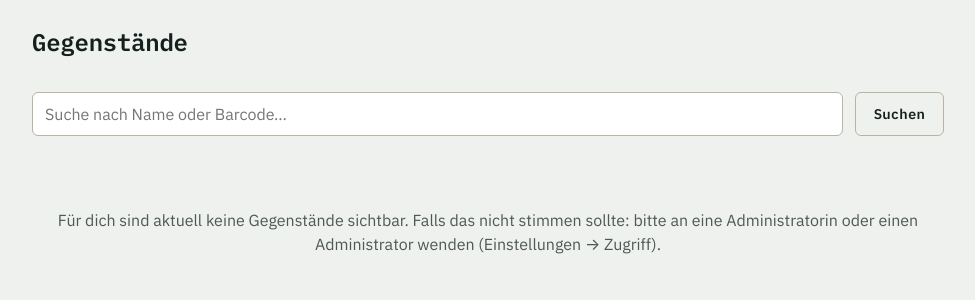
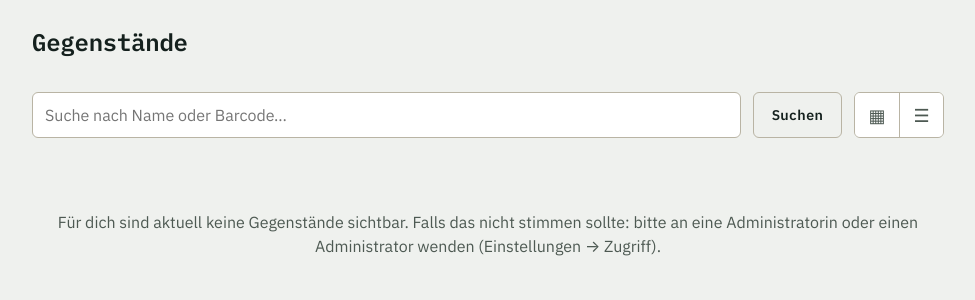
Before and after one commit to Woschj/scandy-lite, a FastAPI app: template app/templates/items/list.html in a window 1280 px wide. Shown: the part 60-360 px from the top of the page, without its empty margins (152-1127 px from the left). Run offline with FastAPI, Linux system fonts and the light colour scheme; the template is opened without the code that fills it, so the values that code supplies are empty.

Commit message:
add optional compact list view, improve barcode scan rotation tolerance
- Kamera-Scan: Html5Qrcode-Config um experimentalFeatures.
  useBarCodeDetectorIfSupported erweitert (nutzt native Browser-
  BarcodeDetector-API wo verfuegbar, robuster gegen Rotation/Winkel als
  der mitgelieferte JS-Decoder, sauberer Fallback sonst) + qrbox etwas
  quadratischer (250x200 statt 250x150). Wirkt vor allem auf Chromium/
  Android; Safari/iOS bleibt unveraendert (BarcodeDetector dort nicht
  verfuegbar).
- Neue optionale Listenansicht fuer Gegenstaende/Verbrauchsmaterial/
  Mitarbeiter (view-toggle.js, localStorage-basiert analog zu cart.js,
  Default bleibt Kachelansicht): kompakte Ein-Zeilen-Darstellung pro
  Eintrag, Sekundaerinfos ausgeblendet, Fokus auf Name/Barcode/Status +
  Aktionen. Service-Worker-Cache auf v2 erhoeht (neue Datei).

Verifiziert: pytest -v weiterhin 6/6 gruen (reine Frontend-Aenderung,
keine Routen-Logik betroffen).

```diff
--- a/app/static/css/app.css
+++ b/app/static/css/app.css
@@ -512,10 +512,79 @@ button, input, select {
   min-height: 44px;
 }
 
+/* Kachel-/Listenansicht-Umschalter, siehe app/static/js/view-toggle.js */
+.view-toggle {
+  display: flex;
+  border: 1px solid var(--line-strong);
+  border-radius: var(--radius);
+  overflow: hidden;
+  flex-shrink: 0;
+}
+.view-toggle-btn {
+  min-width: 44px;
+  min-height: 44px;
+  border: none;
+  background: #fff;
+  color: var(--ink-soft);
+  font-size: 1.125rem;
+  cursor: pointer;
+}
+.view-toggle-btn + .view-toggle-btn { border-left: 1px solid var(--line-strong); }
+.view-toggle-btn.active { background: var(--brand); color: #fff; }
+
 .item-grid {
   display: grid;
   grid-template-columns: repeat(auto-fill, minmax(260px, 1fr));
   gap: var(--space-4);
+}
+
+/* Kompakte Listenansicht: eine Spalte, deutlich weniger Platz pro Eintrag.
+   Sekundärinfos (Kategorie/Standort/Notizen, Zusatz-Chips, Bestands-
+   Stepper) werden bewusst ausgeblendet - Fokus auf Name/Barcode/Status +
+   Aktionen; Details bleiben über "Bearbeiten" weiterhin erreichbar. */
+.item-grid.view-list {
+  display: block;
+}
+.item-grid.view-list .item-card {
+  display: flex;
+  align-items: center;
+  gap: var(--space-3);
+  padding: var(--space-2) var(--space-3);
+  border-radius: 0;
+  box-shadow: none;
+  border: none;
+  border-bottom: 1px solid var(--line);
+}
+.item-grid.view-list .item-card:first-child {
+  border-top: 1px solid var(--line);
+}
+.item-grid.view-list .item-card::before {
+  display: none;
+}
+.item-grid.view-list .item-card-top {
+  flex: 1;
+  min-width: 0;
+  margin-bottom: 0;
+}
+.item-grid.view-list .item-card-top h3 {
+  font-size: 0.875rem;
+  white-space: nowrap;
+  overflow: hidden;
+  text-overflow: ellipsis;
+}
+.item-grid.view-list .item-card .item-thumb,
+.item-grid.view-list .item-card .item-thumb-placeholder {
+  width: 36px;
+  height: 36px;
+}
+.item-grid.view-list .item-card > *:not(.item-card-top):not(.item-card-actions) {
+  display: none;
+}
+.item-grid.view-list .item-card-actions {
+  margin-top: 0;
+  padding-top: 0;
+  border-top: none;
+  flex-shrink: 0;
 }
 
 .item-card {
--- /dev/null
+++ b/app/static/js/view-toggle.js
@@ -0,0 +1,48 @@
+/*
+ * Kachel-/Listenansicht-Umschalter für .item-grid-Seiten (Gegenstände,
+ * Verbrauchsmaterial, Mitarbeiter) - rein clientseitig (localStorage),
+ * analog zum ScandyCart-Muster in cart.js. Eine gemeinsame Einstellung für
+ * alle drei Seiten, kein Server-Roundtrip, Default bleibt Kachelansicht.
+ */
+window.ScandyViewToggle = (function () {
+  var STORAGE_KEY = "scandy_list_view";
+
+  function getView() {
+    try {
+      return localStorage.getItem(STORAGE_KEY) || "grid";
+    } catch (e) {
+      return "grid";
+    }
+  }
+
+  function setView(view) {
+    try { localStorage.setItem(STORAGE_KEY, view); } catch (e) { /* localStorage nicht verfügbar - Auswahl gilt nur für diese Seite */ }
+  }
+
+  function apply(grid) {
+    var view = getView();
+    grid.classList.toggle("view-list", view === "list");
+    document.querySelectorAll(".view-toggle-btn").forEach(function (btn) {
+      var active = btn.dataset.view === view;
+      btn.classList.toggle("active", active);
+      btn.setAttribute("aria-pressed", active ? "true" : "false");
+    });
+  }
+
+  function init() {
+    var grid = document.querySelector(".item-grid");
+    if (!grid) return; // Seite ohne Kachel-/Listenansicht (z.B. Reservierungen) - nichts zu tun
+
+    apply(grid);
+    document.querySelectorAll(".view-toggle-btn").forEach(function (btn) {
+      btn.addEventListener("click", function () {
+        setView(btn.dataset.view);
+        apply(grid);
+      });
+    });
+  }
+
+  return { init: init };
+})();
+
+document.addEventListener("DOMContentLoaded", ScandyViewToggle.init);
--- a/app/static/sw.js
+++ b/app/static/sw.js
@@ -10,7 +10,7 @@
  * /static/sw.js - sonst kontrolliert der Service Worker nur /static/*
  * statt der eigentlichen App-Seiten. Siehe die /sw.js-Route in app/main.py.
  */
-const CACHE_NAME = "scandy-lite-shell-v1";
+const CACHE_NAME = "scandy-lite-shell-v2";
 
 const SHELL_ASSETS = [
   "/static/css/app.css",
@@ -20,6 +20,7 @@ const SHELL_ASSETS = [
   "/static/js/form-guard.js",
   "/static/js/qty-stepper.js",
   "/static/js/cart.js",
+  "/static/js/view-toggle.js",
   "/static/js/barcode-camera.js",
   "/static/js/signature.js",
   "/static/js/offline-banner.js",
--- a/app/templates/base.html
+++ b/app/templates/base.html
@@ -20,6 +20,7 @@
   <script src="/static/js/form-guard.js" defer></script>
   <script src="/static/js/qty-stepper.js" defer></script>
   <script src="/static/js/cart.js" defer></script>
+  <script src="/static/js/view-toggle.js" defer></script>
   <script src="/static/js/offline-banner.js" defer></script>
   <script>
     if ("serviceWorker" in navigator) {
--- a/app/templates/consumables/list.html
+++ b/app/templates/consumables/list.html
@@ -17,6 +17,7 @@
 <form class="list-toolbar" method="get" action="/consumables">
   <input type="search" name="q" value="{{ q }}" placeholder="Suche nach Name oder Barcode…" class="search-input">
   <button type="submit" class="btn btn-ghost">Suchen</button>
+  {% include "partials/view_toggle.html" %}
 </form>
 
 {% if consumables %}
--- a/app/templates/items/list.html
+++ b/app/templates/items/list.html
@@ -17,6 +17,7 @@
 <form class="list-toolbar" method="get" action="/items">
   <input type="search" name="q" value="{{ q }}" placeholder="Suche nach Name oder Barcode…" class="search-input">
   <button type="submit" class="btn btn-ghost">Suchen</button>
+  {% include "partials/view_toggle.html" %}
 </form>
 
 {% if items %}
--- /dev/null
+++ b/app/templates/partials/view_toggle.html
@@ -0,0 +1,4 @@
+<div class="view-toggle" role="group" aria-label="Ansicht wählen">
+  <button type="button" class="view-toggle-btn" data-view="grid" aria-label="Kachelansicht" aria-pressed="true">▦</button>
+  <button type="button" class="view-toggle-btn" data-view="list" aria-label="Listenansicht" aria-pressed="false">☰</button>
+</div>
--- a/app/templates/workers/list.html
+++ b/app/templates/workers/list.html
@@ -17,6 +17,7 @@
 <form class="list-toolbar" method="get" action="/workers">
   <input type="search" name="q" value="{{ q }}" placeholder="Suche nach Name oder Barcode…" class="search-input">
   <button type="submit" class="btn btn-ghost">Suchen</button>
+  {% include "partials/view_toggle.html" %}
 </form>
 
 {% if workers %}
```
Also changed, not shown: app/static/js/barcode-camera.js (+9 -1 lines).
